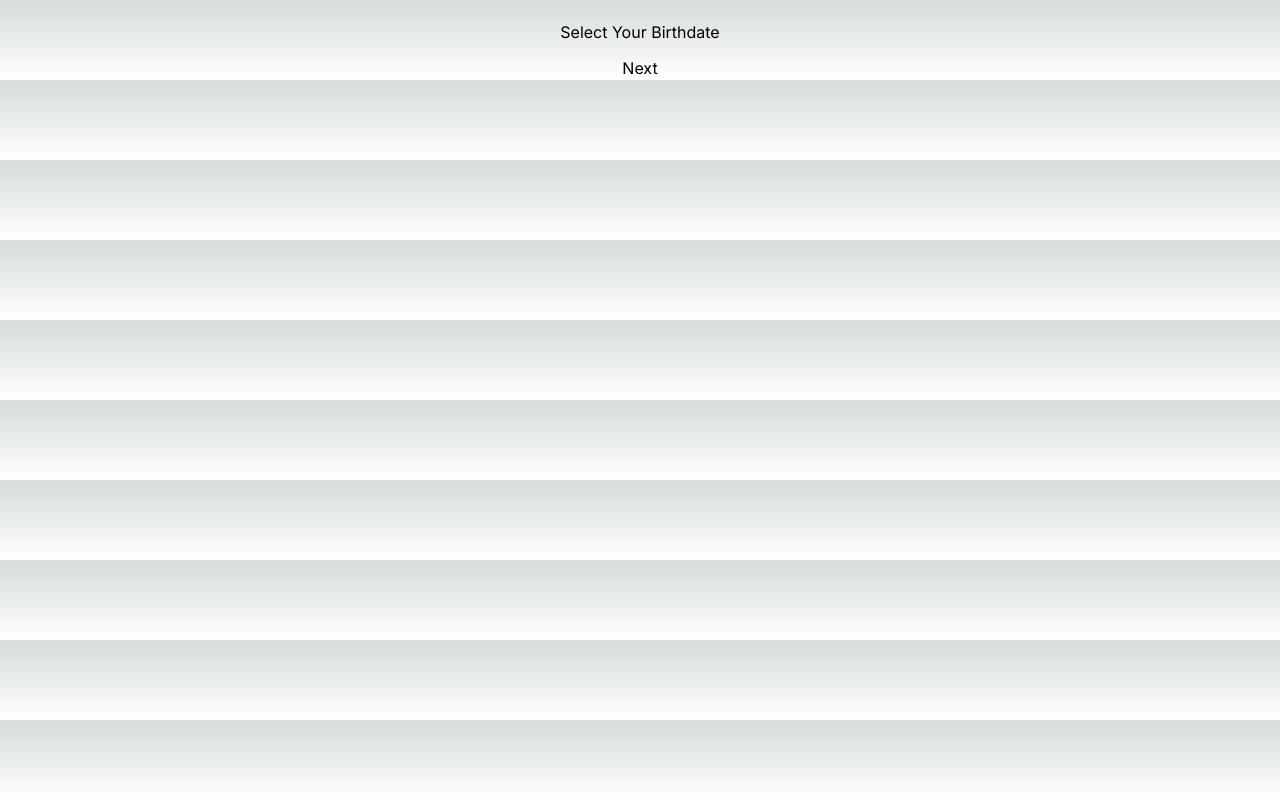
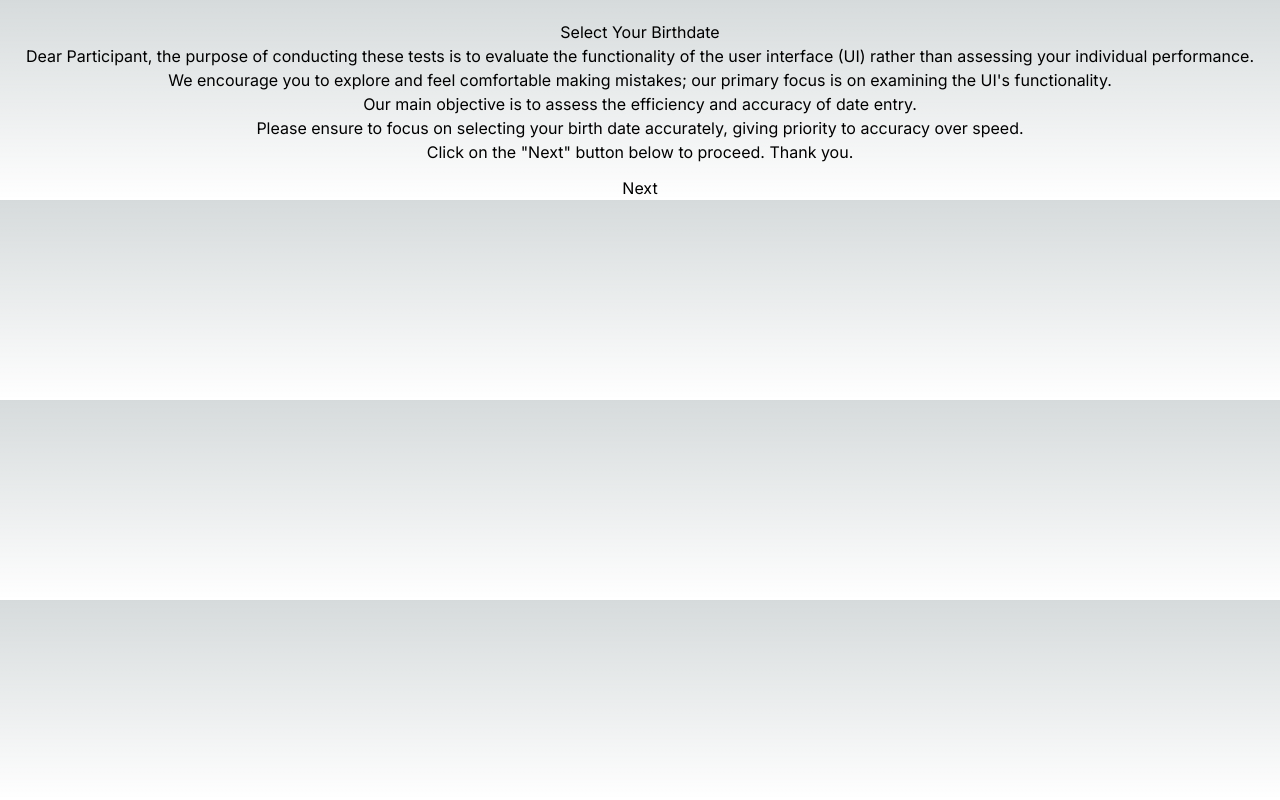
Before and after one commit to vinitaran/interactive-next-datepicker, a Next.js app: page / in a window 1280 px wide. Built offline with nearby package versions, Linux system fonts and the light colour scheme.

Commit message:
message added

```diff
--- a/app/page.tsx
+++ b/app/page.tsx
@@ -6,6 +6,26 @@ const BirthdateSelector = () => {
     <div className="text-center mt-5">
       <h1>Select Your Birthdate</h1>
 
+      <ul>
+        <li>
+          Dear Participant, the purpose of conducting these tests is to evaluate
+          the functionality of the user interface (UI) rather than assessing
+          your individual performance.
+        </li>
+        <li>
+          We encourage you to explore and feel comfortable making mistakes; our
+          primary focus is on examining the UI's functionality.
+        </li>
+        <li>
+          Our main objective is to assess the efficiency and accuracy of date
+          entry.
+        </li>
+        <li>
+          Please ensure to focus on selecting your birth date accurately, giving
+          priority to accuracy over speed.
+        </li>
+        <li>Click on the "Next" button below to proceed. Thank you.</li>
+      </ul>
       {/* Next.js Link component for client-side navigation */}
       <Link href="/variant-a">
         <button className="btn btn-primary mt-3">Next</button>
```
